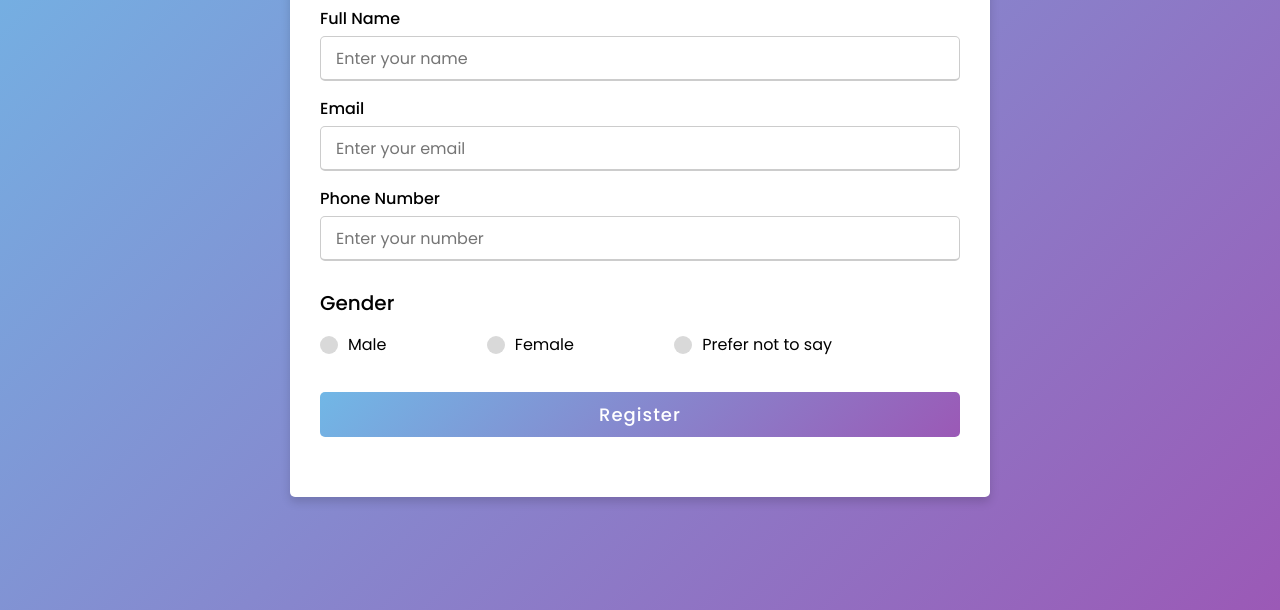
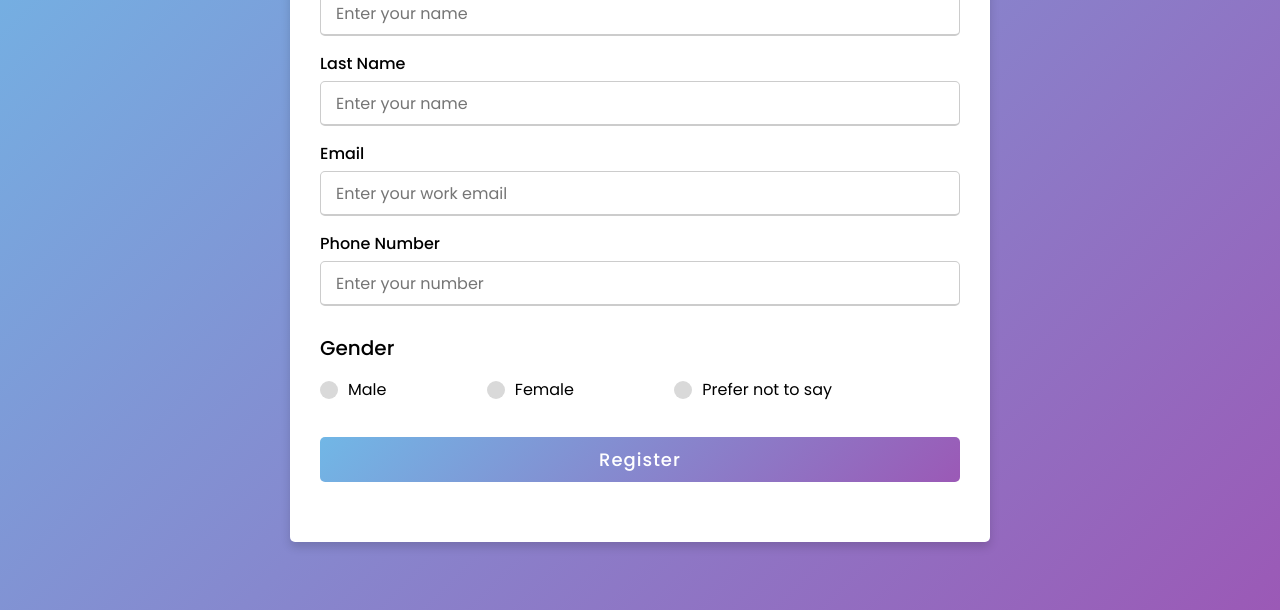
Before and after one commit to Nimesh30/emp_mgmt, a plain HTML site: page index.html in a window 1280 px wide. Shown: the part 190-800 px from the top of the page. Drawn offline with Linux system fonts and the light colour scheme.

Commit message:
Update index.html

```diff
--- a/index.html
+++ b/index.html
@@ -1,11 +1,13 @@
 <!DOCTYPE html>
 <html lang="en" dir="ltr">
+
 <head>
   <meta charset="UTF-8">
   <meta name="viewport" content="width=device-width, initial-scale=1.0">
   <title> Registration</title>
   <link rel="stylesheet" href="style.css">
 </head>
+
 <body>
   <div class="container">
     <!-- Title section -->
@@ -14,15 +16,20 @@
       <!-- Registration form -->
       <form action="#">
         <div class="user-details">
-          <!-- Input for Full Name -->
+          <!-- Input for First Name -->
           <div class="input-box">
-            <span class="details">Full Name</span>
+            <span class="details">First Name</span>
+            <input type="text" placeholder="Enter your name" required>
+          </div>
+          <!-- Input for Last Name -->
+          <div class="input-box">
+            <span class="details">Last Name</span>
             <input type="text" placeholder="Enter your name" required>
           </div>
           <!-- Input for Email -->
           <div class="input-box">
             <span class="details">Email</span>
-            <input type="email" placeholder="Enter your email" required>
+            <input type="email" placeholder="Enter your work email" required>
           </div>
           <!-- Input for Phone Number -->
           <div class="input-box">
@@ -62,4 +69,5 @@
     </div>
   </div>
 </body>
+
 </html>
```
